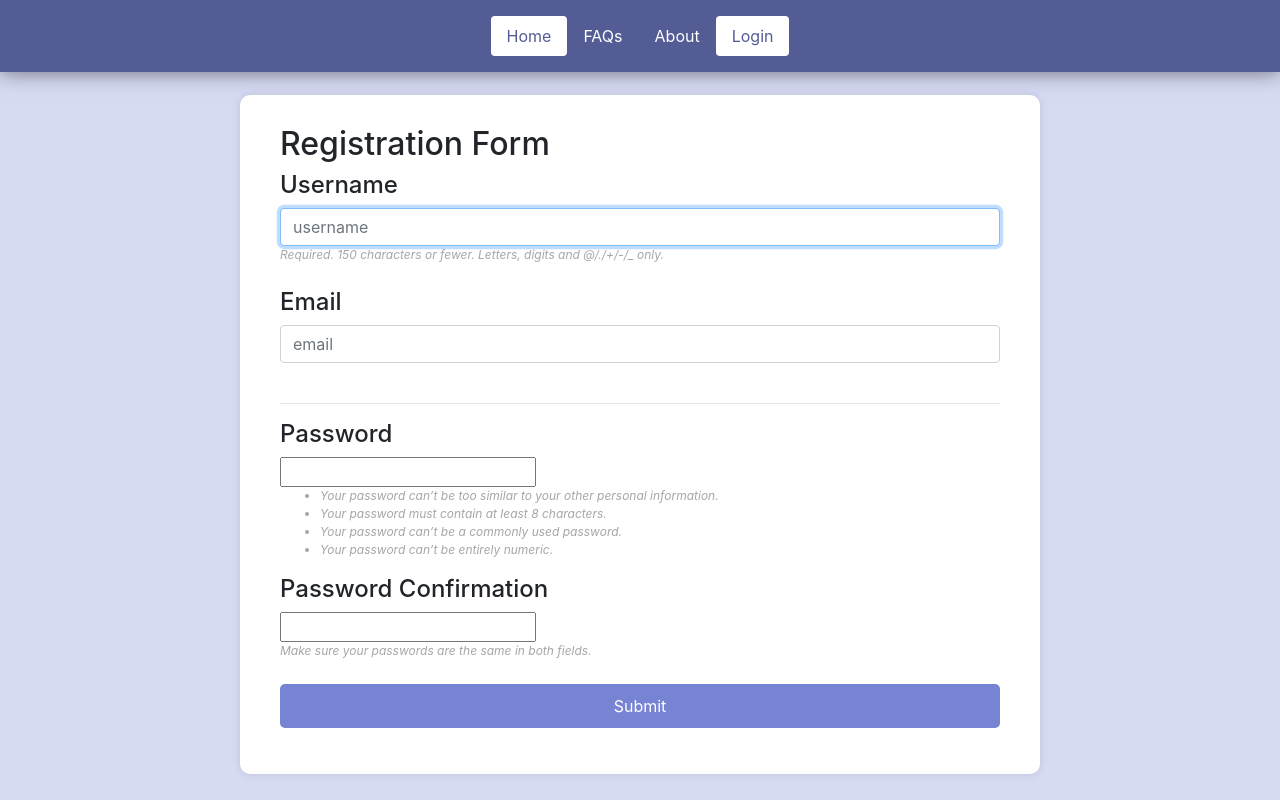
After one commit to kapalaq/DjangoProjects, a Django app: page /blog/registration in a window 1280 px wide. The commit adds this page. Run offline with Django 4.2, Linux system fonts and the light colour scheme; parts of the project's set-up code (start-up, migrations or seed data) failed here and were passed over; some libraries are stand-ins or nearby versions.

Commit message:
Third task, completed registration, login and my page started. Minor changes

```diff
--- a/eventBlog/forms.py
+++ b/eventBlog/forms.py
@@ -1,5 +1,9 @@
 from django import forms
 import random
+
+from django.contrib.auth.forms import UserCreationForm
+from django.contrib.auth.models import User
+from .models import UserProfile
 
 
 class RegisterForm(forms.Form):
@@ -13,3 +17,37 @@ class RegisterForm(forms.Form):
             choices.add((n, n))
         super().__init__(*args, **kwargs)
         self.fields["place"].widget.choices = sorted(choices)
+
+
+class UserRegistrationForm(UserCreationForm):
+    class Meta:
+        model = User
+        fields = ('username', 'email', 'password1', 'password2')
+        widgets = {
+            'username': forms.TextInput(attrs={
+                'class': 'form-control',
+                'required': True,
+                'placeholder': 'username',
+            }),
+            'email': forms.EmailInput(attrs={
+                'class': 'form-control',
+                'required': True,
+                'placeholder': 'email',
+            }),
+            'password1': forms.PasswordInput(attrs={
+                'placeholder': 'password',
+                'required': True,
+            }),
+            'password2': forms.PasswordInput(attrs={
+                'placeholder': 'repeat password',
+                'required': True,
+            })
+        }
+
+    def save(self, commit=True):
+        user = super(UserRegistrationForm, self).save(commit=False)
+        if commit:
+            user.save()
+            profile = UserProfile.objects.create(user=user, registered=True)
+            profile.save()
+        return user
--- a/eventBlog/static/eventBlog/css/base_style.css
+++ b/eventBlog/static/eventBlog/css/base_style.css
@@ -35,5 +35,5 @@ body {
 
 .active:hover {
     transition: 0.3s transform ease;
-    transform: scale(1.1);
+    transform: scale(1.02);
 }
--- a/eventBlog/static/eventBlog/css/event_style.css
+++ b/eventBlog/static/eventBlog/css/event_style.css
@@ -65,14 +65,14 @@
     background-color: #535c94;
     color: #ffffff;
     text-decoration: none;
-    transform: scale(1.1);
+    transform: scale(1.03);
     transition: background-color 0.5s ease;
     transition: transform 0.5s ease;
 }
 
 .register-btn:active {
     text-decoration: none;
-    transform: scale(1.05);
+    transform: scale(1.015);
     transition: transform 0.2s ease;
 }
 
--- /dev/null
+++ b/eventBlog/static/eventBlog/css/registration_style.css
@@ -0,0 +1,47 @@
+.body-container {
+    max-width: 800px;
+    margin: 20px auto;
+    padding-left: 40px;
+    padding-right: 40px;
+    padding-top: 30px;
+    padding-bottom: 30px;
+    background-color: #fff;
+    border-radius: 10px;
+    box-shadow: 0 0 10px rgba(0, 0, 0, 0.1);
+}
+
+.help {
+    font-style: italic;
+    font-size: 12px;
+    color: rgba(33, 33, 33, 0.4);
+}
+
+.register-btn {
+    display: block;
+    width: 100%;
+    padding: 10px;
+    background-color: #7783d3;
+    color: #fff;
+    text-align: center;
+    text-decoration: none;
+    border: none;
+    border-radius: 5px;
+    cursor: pointer;
+    transition: background-color 0.5s ease;
+    transition: transform 0.5s ease;
+}
+
+.register-btn:hover {
+    background-color: #535c94;
+    color: #ffffff;
+    text-decoration: none;
+    transform: scale(1.03);
+    transition: background-color 0.5s ease;
+    transition: transform 0.5s ease;
+}
+
+.register-btn:active {
+    text-decoration: none;
+    transform: scale(1.015);
+    transition: transform 0.2s ease;
+}
--- a/eventBlog/templates/eventBlog/base.html
+++ b/eventBlog/templates/eventBlog/base.html
@@ -29,6 +29,15 @@
         <li class="nav-item"><a href="{% url 'main' %}" class="nav-link active" aria-current="page" style="background-color: #ffffff; color: #535c94">Home</a></li>
         <li class="nav-item"><a href="{% url 'faqs and contacts' %}#faq" class="nav-link nav-btn" style="color: #ffffff;">FAQs</a></li>
         <li class="nav-item"><a href="{% url 'faqs and contacts' %}#contacts" class="nav-link nav-btn" style="color: #ffffff;">About</a></li>
+        {% if user.is_authenticated %}
+          {% if user.userprofile.registered %}
+          <li class="nav-item"><a href="{% url 'my page' %}" class="nav-link active" aria-current="page" style="background-color: #ffffff; color: #535c94;">My page</a></li>
+          {% else %}
+          <li class="nav-item"><a href="{% url 'registration' %}" class="nav-link active" aria-current="page" style="background-color: #ffffff; color: #535c94;;">Registration</a></li>
+          {% endif %}
+        {% else %}
+        <li class="nav-item"><a href="#" class="nav-link active" aria-current="page" style="background-color: #ffffff; color: #535c94;">Login</a></li>
+        {% endif %}
       </ul>
     </header>
   </div>
--- a/eventBlog/templates/eventBlog/event.html
+++ b/eventBlog/templates/eventBlog/event.html
@@ -48,6 +48,8 @@
             {% endif %}
         </div>
     </div>
+    <br>
+    <div class="info">Posted on: {{ event.posted_on }}</div>
 </div>
 
 <!-- The Modal -->
--- /dev/null
+++ b/eventBlog/templates/eventBlog/registration.html
@@ -0,0 +1,35 @@
+{% extends 'eventBlog/base.html' %}
+
+{% load static %}
+
+{% block head %}
+<link rel="stylesheet" href="{% static 'eventBlog/css/registration_style.css' %}">
+{% endblock %}
+
+{% block content %}
+<div class="body-container">
+    <h2>Registration Form</h2>
+    <div class="form-group">
+        <form id="registrationForm" method="post">
+            {% csrf_token %}
+            <h4>Username</h4>
+            <div>{{ form.username }}</div>
+            <div class="help">{{ form.username.help_text }}</div>
+            <br>
+            <h4>Email</h4>
+            <div>{{ form.email }}</div>
+            <div class="help">{{ form.email.help_text }}</div>
+            <br>
+            <hr>
+            <h4>Password</h4>
+            <div>{{ form.password1 }}</div>
+            <div class="help">{{ form.password1.help_text }}</div>
+            <h4>Password Confirmation</h4>
+            <div>{{ form.password2 }}</div>
+            <div class="help">Make sure your passwords are the same in both fields.</div>
+            <br>
+            <button type="submit" class="register-btn" form="registrationForm">Submit</button>
+        </form>
+    </div>
+</div>
+{% endblock %}
--- a/eventBlog/urls.py
+++ b/eventBlog/urls.py
@@ -4,5 +4,7 @@ from .views import *
 urlpatterns = [
     path('', view=index, name='main'),
     path('event/<int:event_id>', view=event_details, name='details'),
-    path('FaqsAndContacts', view=faqs_contacts, name='faqs and contacts'),
+    path('FAQsAndContacts', view=faqs_contacts, name='faqs and contacts'),
+    path('registration', view=registration_page, name='registration'),
+    path('account', view=my_page, name='my page')
 ]
--- a/eventBlog/views.py
+++ b/eventBlog/views.py
@@ -1,8 +1,10 @@
-from django.shortcuts import render, get_object_or_404
+from django.shortcuts import render, get_object_or_404, redirect
 from django.utils import timezone
+from django.conf import settings
+from django.contrib.auth import login, authenticate
+
 from .models import Event
-from .forms import RegisterForm
-from django.conf import settings
+from .forms import RegisterForm, UserRegistrationForm
 
 
 # Create your views here.
@@ -11,6 +13,7 @@ def index(request):
     context = {
         'title': 'Ne Sxodim',
         'events': events,
+        'user': request.user,
         'MEDIA_URL': settings.MEDIA_URL,
     }
     return render(request, 'eventBlog/index.html', context=context)
@@ -18,7 +21,7 @@ def index(request):
 
 def event_details(request, event_id):
     event = get_object_or_404(Event, pk=event_id)
-    if request.method == "POST":
+    if request.method == 'POST':
         # doesn't work, made of random
         temp = RegisterForm(0, 0, request.POST)
         if temp.is_valid():
@@ -37,7 +40,27 @@ def event_details(request, event_id):
 
 def faqs_contacts(request):
     context = {
-        'title': "FAQs and Contacts",
+        'title': 'FAQs and Contacts',
         'MEDIA_URL': settings.MEDIA_URL,
     }
     return render(request, 'eventBlog/faq.html', context=context)
+
+
+def registration_page(request):
+    if request.method == 'POST':
+        form = UserRegistrationForm(request.POST)
+        if form.is_valid():
+            user = form.save()
+            login(request, user)
+            return index(request)
+    else:
+        form = UserRegistrationForm()
+    context = {
+        'title': 'Registration',
+        'form': form,
+    }
+    return render(request, 'eventBlog/registration.html', context)
+
+
+def my_page(request):
+    pass
```
Also changed, not shown: eventBlog/models.py (+13 -0 lines), databases/db.sqlite3, eventBlog/migrations/0007_userprofile.py (added).
